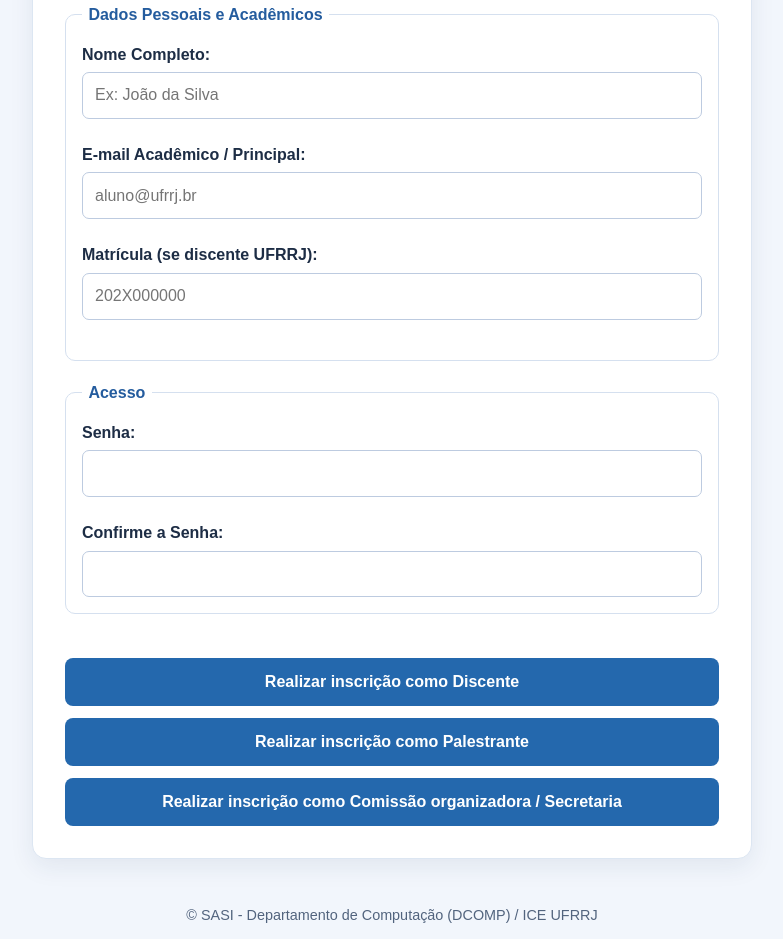
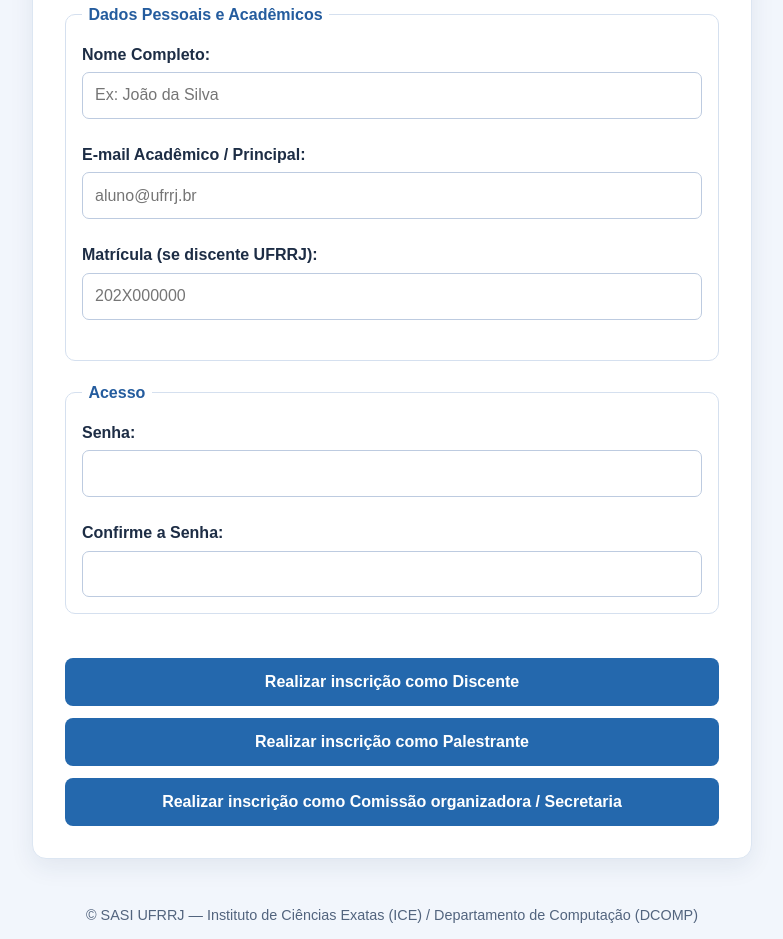
Before and after one commit to devkzinn/SASI-project, a plain HTML site: page index.html in a window 1280 px wide. Shown: the part 254-1193 px from the top of the page, without its empty margins (248-1031 px from the left). Drawn offline with Linux system fonts and the light colour scheme.

Commit message:
Update index.html

```diff
--- a/index.html
+++ b/index.html
@@ -66,7 +66,7 @@
 </main>
 
 <footer>
-  <p>&copy; SASI - Departamento de Computação (DCOMP) / ICE UFRRJ</p>
+  <p>&copy; SASI UFRRJ — Instituto de Ciências Exatas (ICE) / Departamento de Computação (DCOMP)</p>
 </footer>
 </body>
 </html>
```
